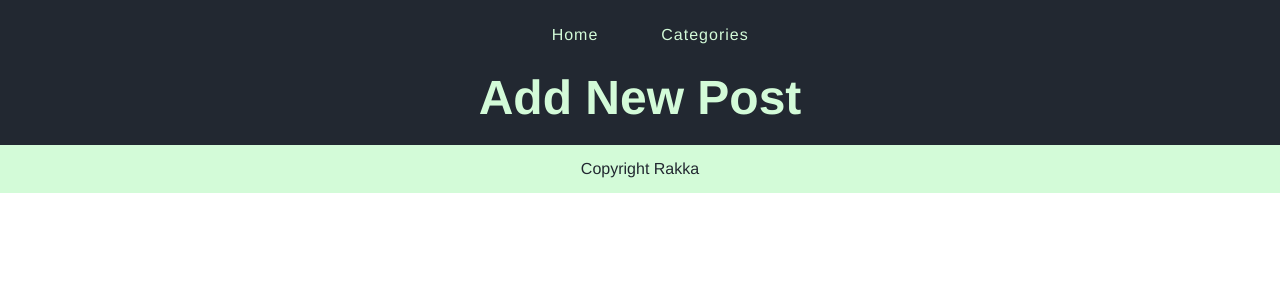
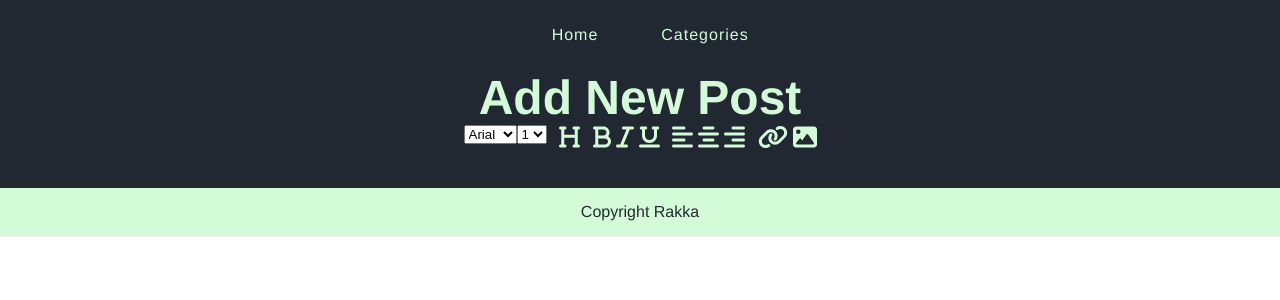
Before and after one commit to rakkaalhazimi/Vue-Blogspot, a Vue app: page /post/create in a window 1280 px wide. Shown: the top 300 px of the page. Built offline with nearby package versions, Linux system fonts and the light colour scheme.

Commit message:
setup text editor and toolbar

```diff
--- a/src/components/Blog/BlogEditor.vue
+++ b/src/components/Blog/BlogEditor.vue
@@ -1,14 +1,61 @@
 <template>
-  <p></p>
+  <div id="editor-toolbar">
+    <span class="toolbar-items">
+      <select name="" id="">
+        <option>Arial</option>
+        <option>Sans</option>
+      </select>
+
+      <select name="" id="">
+        <option v-for="n in 8" :value="n" :key="n">{{ n }}</option>
+      </select>
+
+    </span>
+
+    <span class="toolbar-items">
+      <FontAwesomeIcon icon="fa-solid fa-heading" class="editor-heading editor-toolbar-icon" />
+    </span>
+
+    <span class="toolbar-items">
+      <FontAwesomeIcon icon="fa-solid fa-bold" class="editor-font-weight editor-toolbar-icon" />
+      <FontAwesomeIcon icon="fa-solid fa-italic" class="editor-font-weight editor-toolbar-icon" />
+      <FontAwesomeIcon icon="fa-solid fa-underline" class="editor-font-weight editor-toolbar-icon" />
+    </span>
+
+    <span class="toolbar-items">
+      <FontAwesomeIcon icon="fa-solid fa-align-left" class="editor-align editor-toolbar-icon" />
+      <FontAwesomeIcon icon="fa-solid fa-align-center" class="editor-align editor-toolbar-icon" />
+      <FontAwesomeIcon icon="fa-solid fa-align-right" class="editor-align editor-toolbar-icon" />
+    </span>
+
+    <span class="toolbar-items">
+      <FontAwesomeIcon icon="fa-solid fa-link" class="editor-media editor-toolbar-icon" />
+      <FontAwesomeIcon icon="fa-solid fa-image" class="editor-media editor-toolbar-icon" />
+    </span>
+  </div>
+
+  <div id="editor" contentEditable="true"></div>
 </template>
 
-<script setup>
-import { onMounted } from "vue"
-
-onMounted(() => {
-})
-
+<script>
 </script>
 
 <style>
+#editor-toolbar {
+  display: flex;
+  flex-direction: row;
+  flex-wrap: wrap;
+  justify-content: center;
+  column-gap: 7.5px;
+  margin: auto;
+  width: 80vw;
+}
+
+
+.editor-toolbar-icon {
+  margin-left: 5px;
+  font-size: 1.5em;
+  cursor: pointer;
+}
+
 </style>
```
